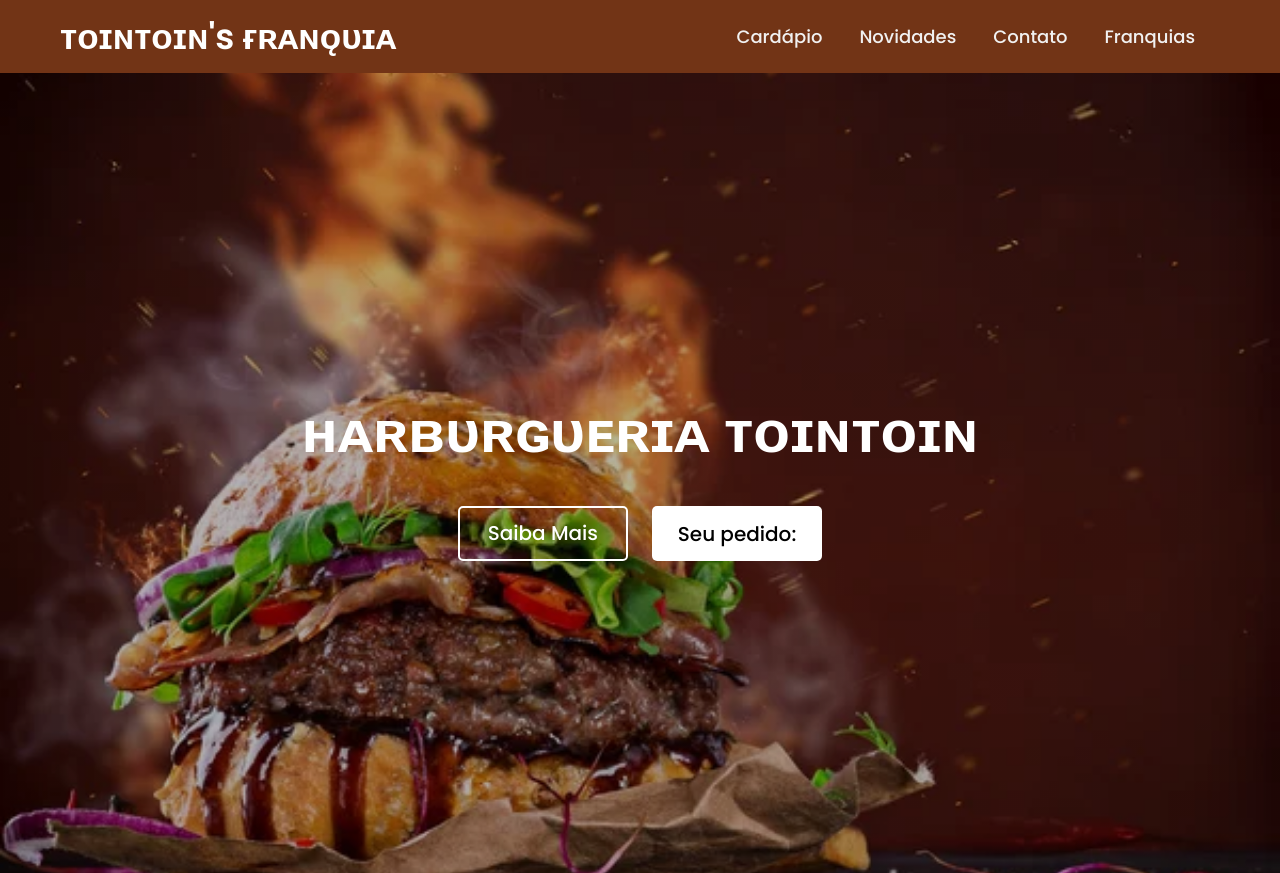
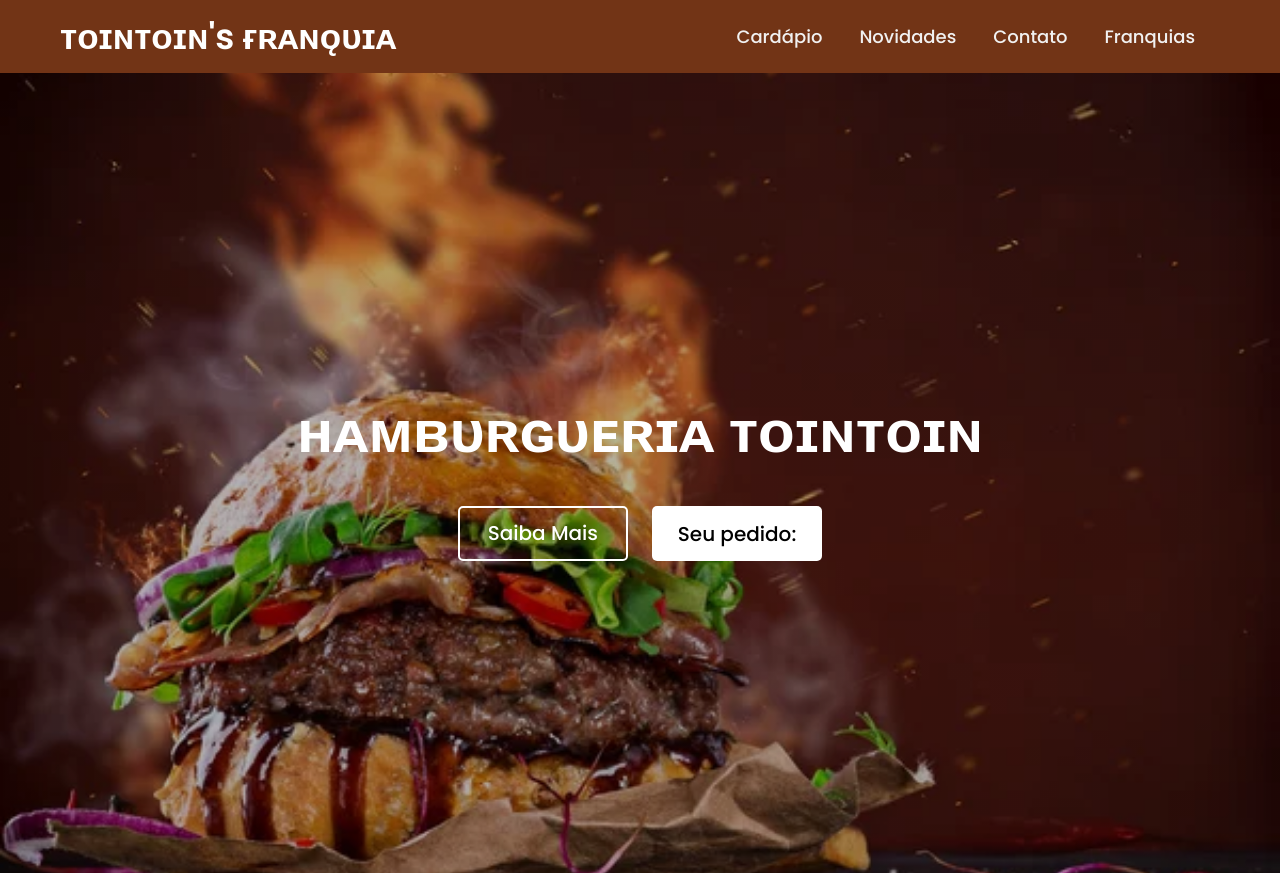
Before and after one commit to n3ves01/tointoin-hamburgueria, a plain HTML site: page index.html in a window 1280 px wide. Drawn offline with Linux system fonts and the light colour scheme.

Commit message:
Update index.html

```diff
--- a/index.html
+++ b/index.html
@@ -24,7 +24,7 @@
     </nav>
     <section class="banner">
         <div class="texto">
-           <h1 class="titulo">ʜᴀʀʙᴜʀɢᴜᴇʀɪᴀ ᴛᴏɪɴᴛᴏɪɴ</h1>
+           <h1 class="titulo">ʜᴀᴍʙᴜʀɢᴜᴇʀɪᴀ ᴛᴏɪɴᴛᴏɪɴ</h1>
            <div class="botoes">
                <button class="n-overlay">Saiba Mais</button>
                <button class="overlay">Seu pedido:</button>
```
